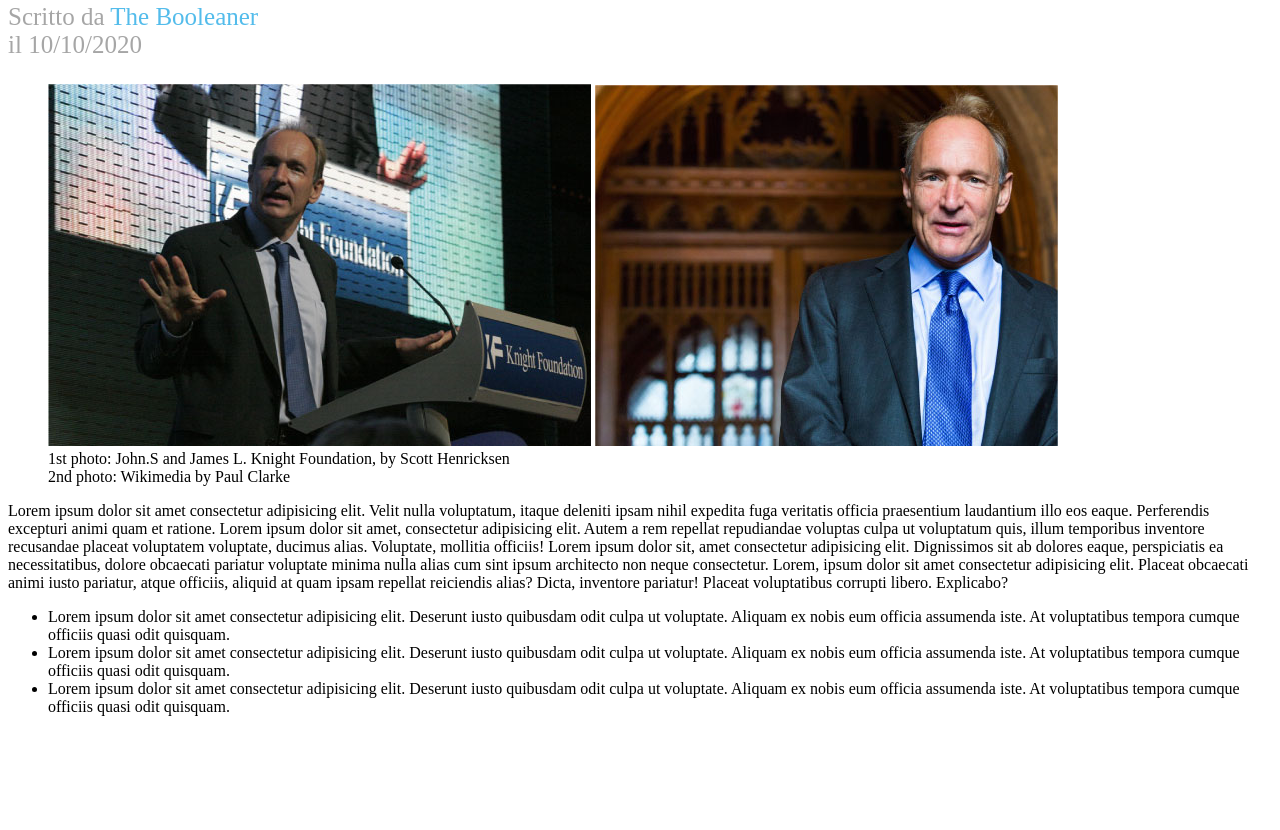
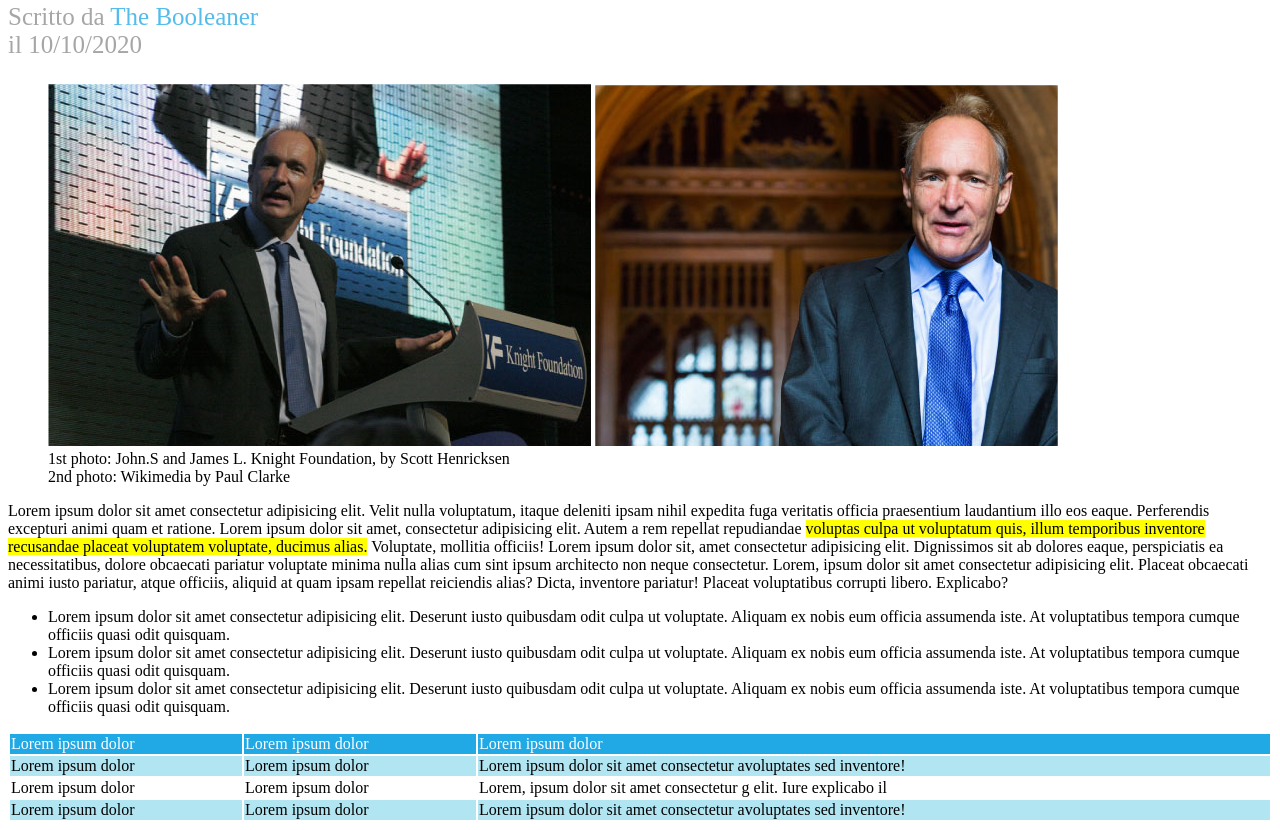
Before and after one commit to Giorgio-24/html-css-booleaner, a plain HTML site: page index.html in a window 1280 px wide. Shown: the part 403-1233 px from the top of the page. Before the commit the page ends 1135 px from the top, so only its background shows below. Drawn offline with Linux system fonts and the light colour scheme.

Commit message:
tabella-ultimata

```diff
--- a/index.html
+++ b/index.html
@@ -37,6 +37,36 @@
             <li>Lorem ipsum dolor sit amet consectetur adipisicing elit. Deserunt iusto quibusdam odit culpa ut voluptate. Aliquam ex nobis eum officia assumenda iste. At voluptatibus tempora cumque officiis quasi odit quisquam.</li>
           </ul>
         </section>
+        <section>
+            <table>
+                <thead>
+                    <tr>
+                        <td>Lorem ipsum dolor</td>
+                        <td>Lorem ipsum dolor</td>
+                        <td>Lorem ipsum dolor</td>
+                    </tr>
+                </thead>
+                <tbody>
+                  <tr class="row-azzurra">
+                      <td>Lorem ipsum dolor</td>
+                      <td>Lorem ipsum dolor</td>
+                      <td>Lorem ipsum dolor sit amet consectetur avoluptates sed inventore!</td>
+                  </tr>
+                  <tr>
+                    <td>Lorem ipsum dolor</td>
+                    <td>Lorem ipsum dolor</td>
+                    <td>Lorem, ipsum dolor sit amet consectetur g elit. Iure explicabo il</td>
+                </tr>
+                </tbody>
+                <tfoot>
+                    <tr class="row-azzurra">
+                        <td>Lorem ipsum dolor</td>
+                        <td>Lorem ipsum dolor</td>
+                        <td>Lorem ipsum dolor sit amet consectetur avoluptates sed inventore!</td>
+                    </tr>
+                </tfoot>
+            </table>
+        </section>
     </main>
     <footer></footer>
 </body>
--- a/style.css
+++ b/style.css
@@ -30,3 +30,20 @@ h1{
 #azzurro{
     color: #53bceb; 25
 }
+
+#highlighted{
+    background-color: #ffff00;
+}
+
+table{
+    width: 100%;
+}
+
+thead{
+    background-color: #20a9e5;
+    color: #ffffff;
+}
+
+.row-azzurra{
+    background-color: #b1e5f2;
+}
```
